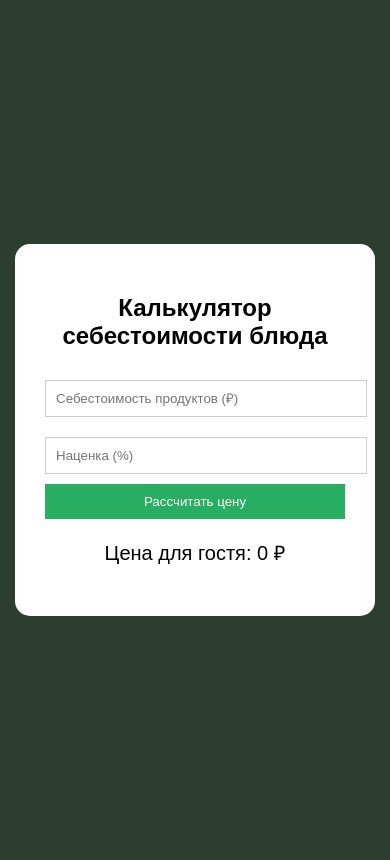
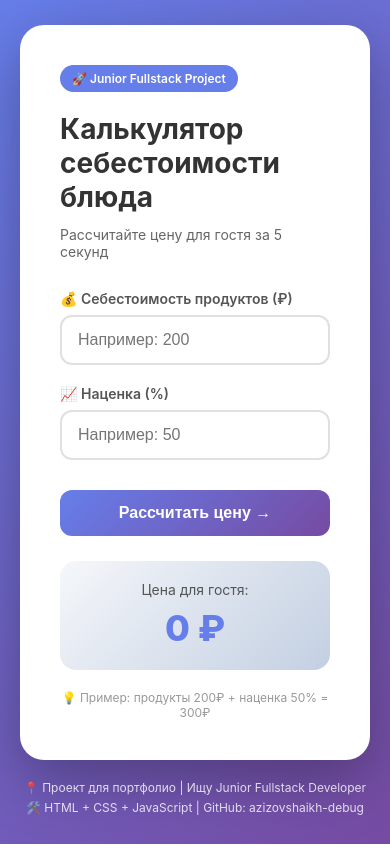
Before and after one commit to azizovshaikh-debug/my-first-project, a plain HTML site: page index.html in a window 390 px wide. Drawn offline with Linux system fonts and the light colour scheme.

Commit message:
Add files via upload
Улучшил дизайн: добавил градиент, новые цвета и адаптив

```diff
--- a/index.html
+++ b/index.html
@@ -1,18 +1,41 @@
-<!-- index.html -->
 <!DOCTYPE html>
-<html>
+<html lang="ru">
 <head>
-    <title>Калькулятор блюда</title>
+    <meta charset="UTF-8">
+    <meta name="viewport" content="width=device-width, initial-scale=1.0">
+    <title>Калькулятор себестоимости блюда | Junior Fullstack Project</title>
     <link rel="stylesheet" href="style.css">
 </head>
 <body>
-    <div class="calculator">
-        <h2>Калькулятор себестоимости блюда</h2>
-        <input type="number" id="ingredients" placeholder="Себестоимость продуктов (₽)">
-        <input type="number" id="markup" placeholder="Наценка (%)">
-        <button onclick="calculate()">Рассчитать цену</button>
-        <div class="result">
-            <p>Цена для гостя: <span id="finalPrice">0</span> ₽</p>
+    <div class="container">
+        <div class="calculator-card">
+            <div class="badge">🚀 Junior Fullstack Project</div>
+            <h1>Калькулятор себестоимости блюда</h1>
+            <p class="subtitle">Рассчитайте цену для гостя за 5 секунд</p>
+
+            <div class="input-group">
+                <label>💰 Себестоимость продуктов (₽)</label>
+                <input type="number" id="ingredients" placeholder="Например: 200" autocomplete="off">
+            </div>
+
+            <div class="input-group">
+                <label>📈 Наценка (%)</label>
+                <input type="number" id="markup" placeholder="Например: 50" autocomplete="off">
+            </div>
+
+            <button onclick="calculate()">Рассчитать цену →</button>
+
+            <div class="result-card">
+                <p class="result-label">Цена для гостя:</p>
+                <p class="result-price"><span id="finalPrice">0</span> ₽</p>
+            </div>
+
+            <p class="example-hint">💡 Пример: продукты 200₽ + наценка 50% = 300₽</p>
+        </div>
+
+        <div class="footer">
+            <p>📍 Проект для портфолио | Ищу Junior Fullstack Developer</p>
+            <p>🛠️ HTML + CSS + JavaScript | GitHub: azizovshaikh-debug</p>
         </div>
     </div>
     <script src="script.js"></script>
--- a/style.css
+++ b/style.css
@@ -1,34 +1,146 @@
-/* style.css */
+* {
+    margin: 0;
+    padding: 0;
+    box-sizing: border-box;
+}
+
 body {
-    font-family: Arial;
-    background: #2c3e2f;
+    font-family: -apple-system, BlinkMacSystemFont, 'Segoe UI', Roboto, sans-serif;
+    background: linear-gradient(135deg, #667eea 0%, #764ba2 100%);
+    min-height: 100vh;
     display: flex;
     justify-content: center;
     align-items: center;
-    height: 100vh;
+    padding: 20px;
 }
-.calculator {
+
+.container {
+    width: 100%;
+    max-width: 500px;
+}
+
+.calculator-card {
     background: white;
-    padding: 30px;
-    border-radius: 15px;
-    width: 300px;
+    border-radius: 24px;
+    padding: 40px;
+    box-shadow: 0 20px 60px rgba(0,0,0,0.3);
+    transition: transform 0.3s ease;
+}
+
+.calculator-card:hover {
+    transform: translateY(-5px);
+}
+
+.badge {
+    display: inline-block;
+    background: #667eea;
+    color: white;
+    padding: 6px 12px;
+    border-radius: 20px;
+    font-size: 12px;
+    font-weight: 600;
+    margin-bottom: 20px;
+}
+
+h1 {
+    font-size: 28px;
+    color: #333;
+    margin-bottom: 12px;
+}
+
+.subtitle {
+    color: #666;
+    margin-bottom: 30px;
+    font-size: 14px;
+}
+
+.input-group {
+    margin-bottom: 20px;
+}
+
+label {
+    display: block;
+    margin-bottom: 8px;
+    font-weight: 600;
+    color: #555;
+    font-size: 14px;
+}
+
+input {
+    width: 100%;
+    padding: 14px 16px;
+    border: 2px solid #e0e0e0;
+    border-radius: 12px;
+    font-size: 16px;
+    transition: border 0.3s ease;
+}
+
+input:focus {
+    outline: none;
+    border-color: #667eea;
+}
+
+button {
+    width: 100%;
+    background: linear-gradient(135deg, #667eea 0%, #764ba2 100%);
+    color: white;
+    border: none;
+    padding: 14px;
+    border-radius: 12px;
+    font-size: 16px;
+    font-weight: 600;
+    cursor: pointer;
+    transition: transform 0.2s ease, box-shadow 0.2s ease;
+    margin-top: 10px;
+}
+
+button:hover {
+    transform: translateY(-2px);
+    box-shadow: 0 10px 20px rgba(102,126,234,0.3);
+}
+
+button:active {
+    transform: translateY(0);
+}
+
+.result-card {
+    background: linear-gradient(135deg, #f5f7fa 0%, #c3cfe2 100%);
+    border-radius: 16px;
+    padding: 20px;
+    margin-top: 25px;
     text-align: center;
 }
-input {
-    width: 100%;
-    padding: 10px;
-    margin: 10px 0;
-    border: 1px solid #ccc;
+
+.result-label {
+    color: #555;
+    font-size: 14px;
+    margin-bottom: 8px;
 }
-button {
-    background: #27ae60;
-    color: white;
-    padding: 10px;
-    border: none;
-    cursor: pointer;
-    width: 100%;
+
+.result-price {
+    font-size: 36px;
+    font-weight: 800;
+    color: #667eea;
 }
-.result {
+
+.result-price span {
+    font-size: 36px;
+}
+
+.example-hint {
     margin-top: 20px;
-    font-size: 20px;
+    font-size: 12px;
+    color: #999;
+    text-align: center;
 }
+
+.footer {
+    text-align: center;
+    margin-top: 20px;
+    color: rgba(255,255,255,0.8);
+    font-size: 12px;
+}
+
+.footer p {
+    margin: 5px 0;
+}
```
